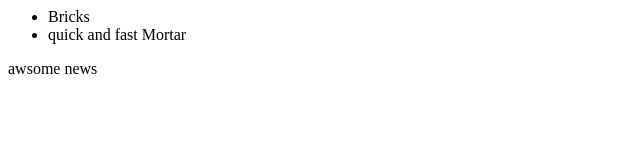
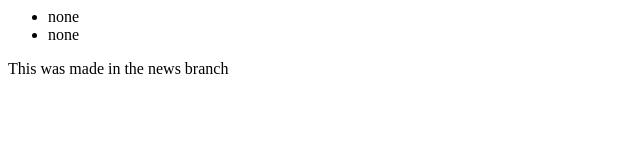
Before and after one commit to craigpardy/Thisistest, a plain HTML site: page index.html in a window 1280 px wide. Shown: the whole page, without its empty margins (0-640 px from the left). Drawn offline with Linux system fonts and the light colour scheme.

Commit message:
this is from the news branch

```diff
--- a/index.html
+++ b/index.html
@@ -3,12 +3,12 @@
 
         <div>
             <ul>
-                <li>Bricks</li>
-                <li>quick and fast Mortar</li>
+                <li>none</li>
+                <li>none</li>
             </ul>
         </div>
         <div>
-            awsome news
+            This was made in the news branch
         </div>
     </body>
 </html>
```
